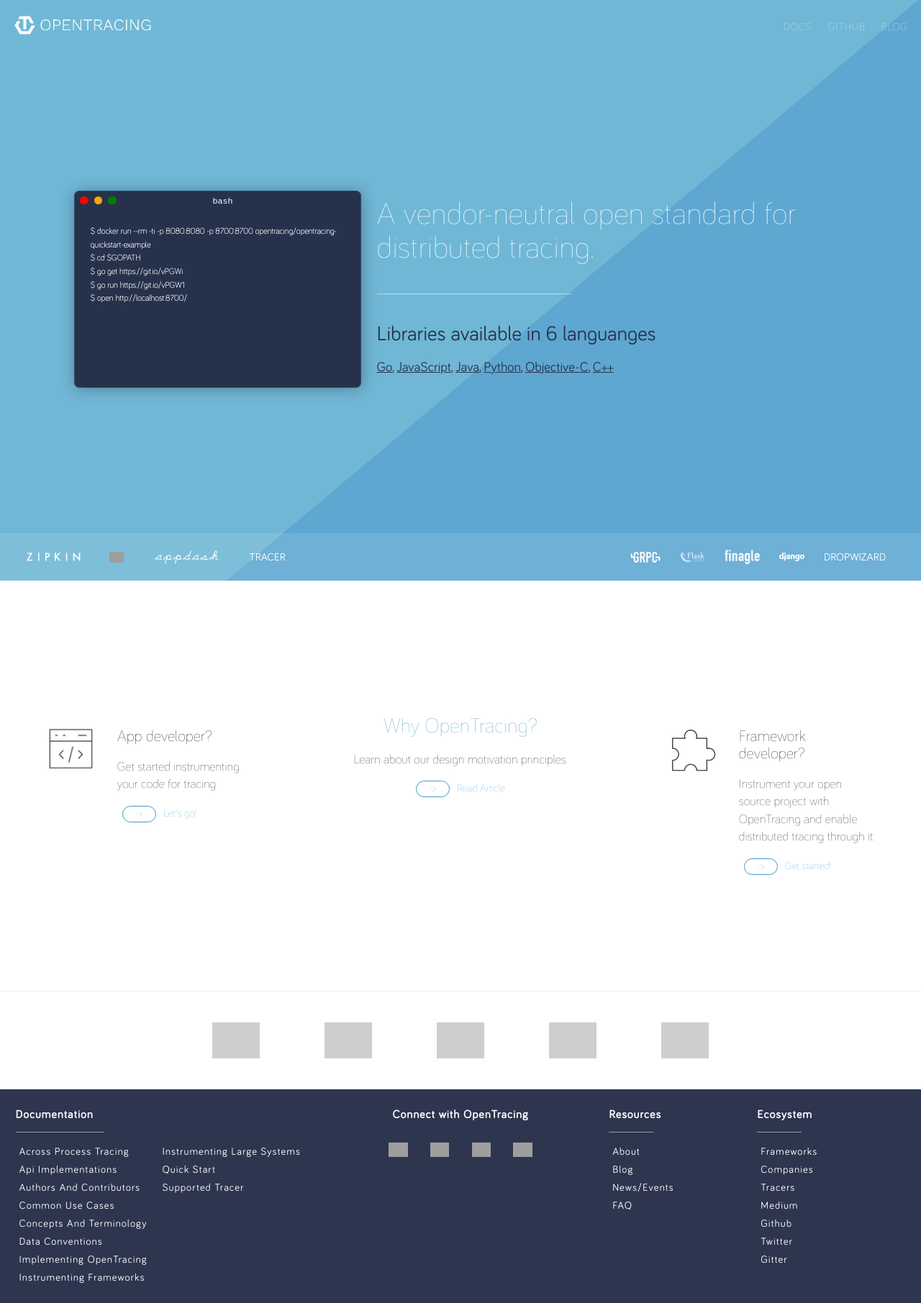
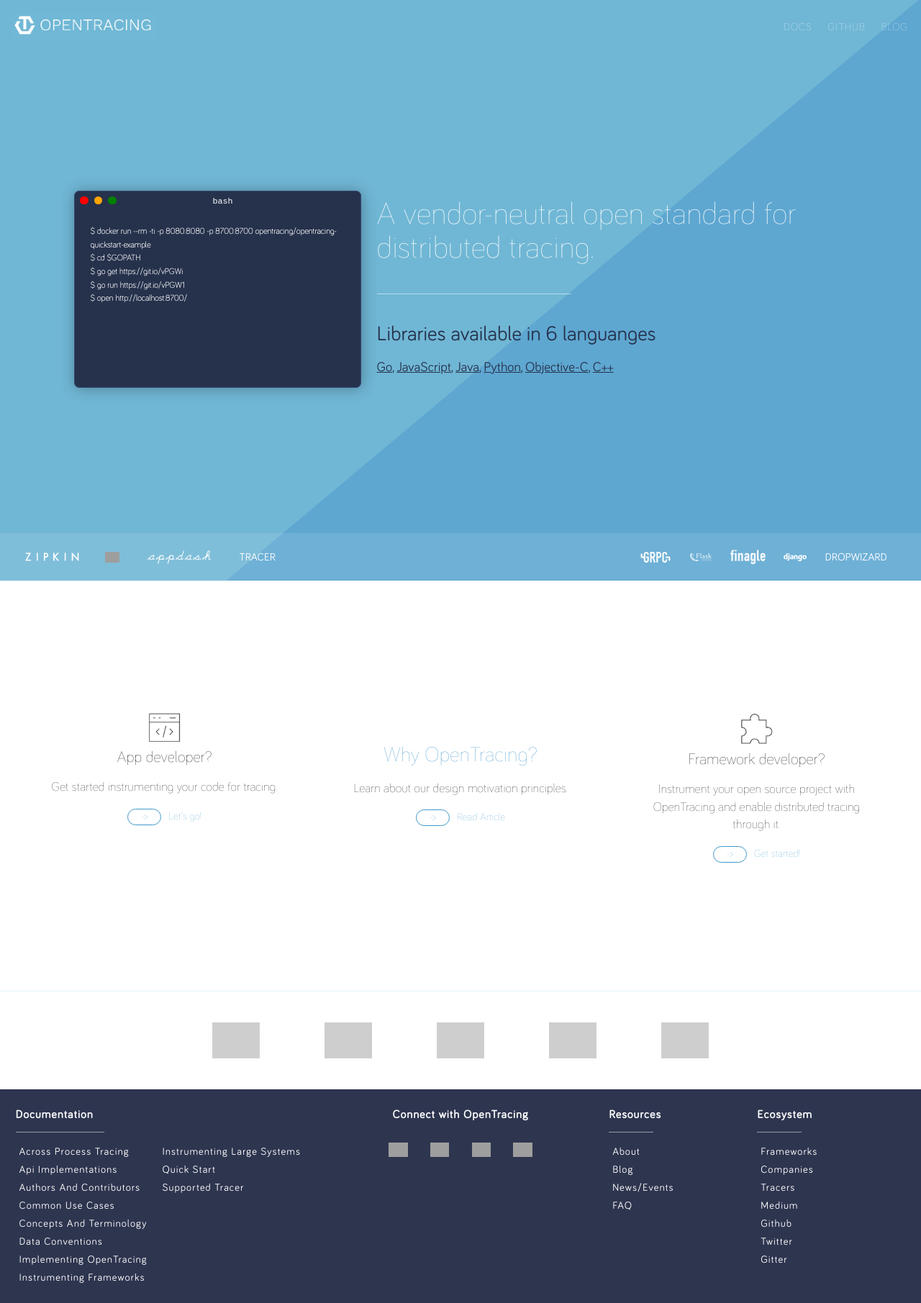
Before and after one commit to reimertz/opentracing.io_old, a Jekyll site: the page built from pages/index.md, in a window 1280 px wide. Shown: the whole page at 72% size. Built offline with Jekyll 4.4.1, drawn with Linux system fonts in a browser that asks for light colours; grey boxes are pictures that could not be loaded.

Commit message:
fix responsivness issues

```diff
--- a/_data/social.yaml
+++ b/_data/social.yaml
@@ -3,12 +3,16 @@
   - name: Medium
     url:  //medium.com/opentracing
     icon: https://simpleicons.org/icons/medium.svg
+    color: '#00AB6B'
   - name: Github
     url:  //github.com/opentracing
     icon: https://simpleicons.org/icons/github.svg
+    color: '#FFF'
   - name: Twitter
     url:  //twitter.com/opentracing
     icon: https://simpleicons.org/icons/twitter.svg
+    color: '#1DA1F2'
   - name: Gitter
     url:  //gitter.im/opentracing/public
     icon: https://simpleicons.org/icons/gitter.svg
+    color: '#FF0064'
--- a/_includes/footer.html
+++ b/_includes/footer.html
@@ -21,7 +21,7 @@
 
       <div class="footer__social_icons">
         {% for social in site.data.social.array %}
-          <a href="{{social.url}}"><img src="{{social.icon}}" alt=""></a>
+          <a href="{{social.url}}"><img src="{{ social.icon }}" alt="" style="color: {{social.color}};"></a>
         {% endfor %}
       </div>
     </div>
--- a/_sass/_components/_companies.scss
+++ b/_sass/_components/_companies.scss
@@ -46,6 +46,10 @@
       width: 100%;
       a {
         flex-grow: 1;
+
+        img {
+          height: 20px;
+        }
       }
     }
   }
--- a/_sass/_components/_logo-bar.scss
+++ b/_sass/_components/_logo-bar.scss
@@ -26,8 +26,8 @@
   }
 
   &__logos {
-    max-width: 400px;
-    min-width: $logo-bar-scale * 4 * 3;
+    max-width: $medium / 2;
+    min-width: $medium / 2;
     display: flex;
     flex: 1;
     align-items: center;
@@ -78,7 +78,7 @@
 
   @media (max-width: $medium) {
     &__logos {
-      width: 100%;
+      max-width: 100%;
       min-height: 40px;
       a {
         flex-grow: 1;
```
Also changed, not shown: _sass/_components/_why.scss (+7 -8 lines), css/main.css.
